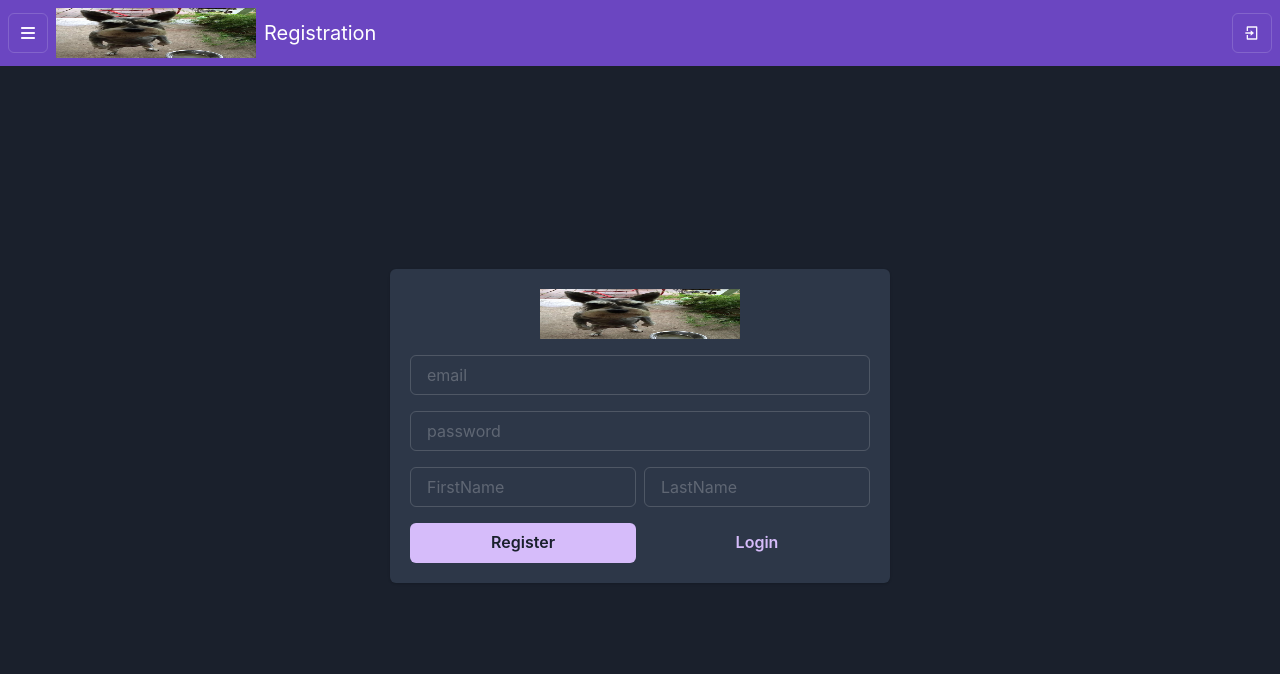
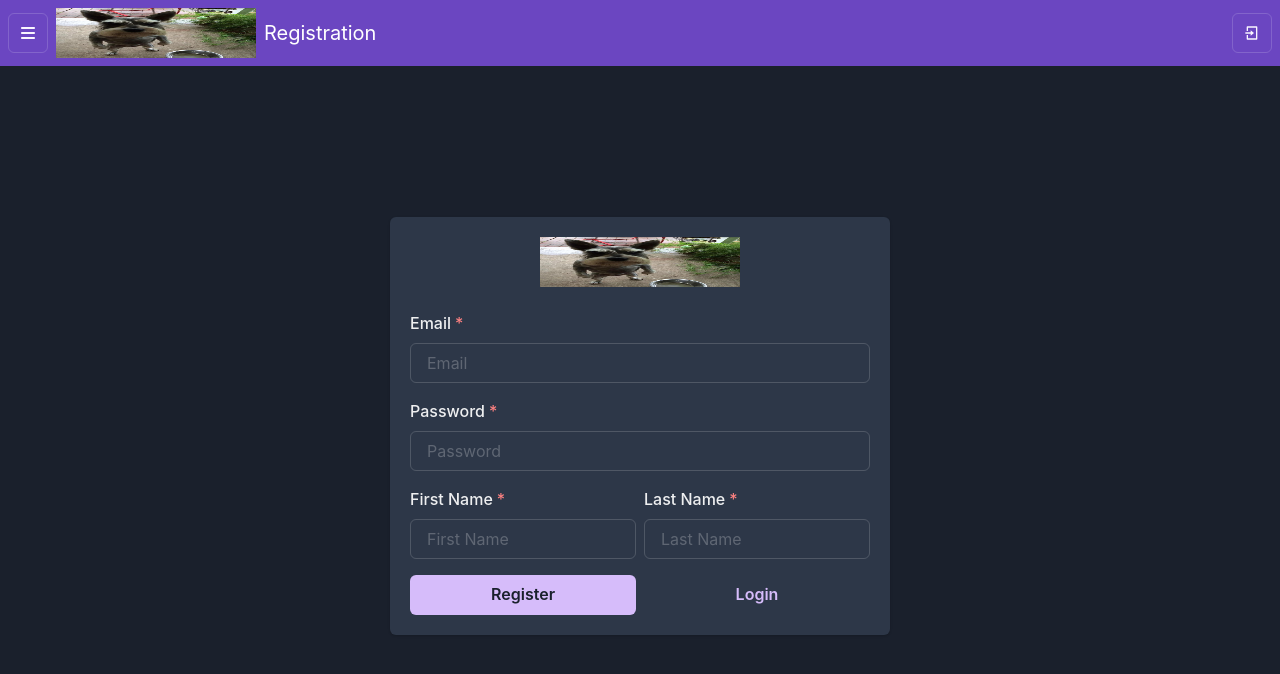
Before and after one commit to 4193883-eng/shed.edu, a React (Vite) app: page /signup in a window 1280 px wide. Shown: the top 674 px of the page. Built offline with nearby package versions, Linux system fonts and the light colour scheme; no server answers.

Commit message:
add yup and hook useFormik Regisetr

```diff
--- /dev/null
+++ b/src/components/auth/InputField.jsx
@@ -0,0 +1,28 @@
+import {
+  FormControl,
+  FormErrorMessage,
+  FormLabel,
+  Input,
+} from '@chakra-ui/react';
+import PropTypes from 'prop-types';
+
+export function InputField({ required, label, disabled, meta, ...inputProps }) {
+  return (
+    <FormControl
+      isRequired={required}
+      isDisabled={disabled}
+      isInvalid={!!meta.error && meta.touched}
+    >
+      <FormLabel>{label}</FormLabel>
+      <Input placeholder="Username" {...inputProps} />
+      <FormErrorMessage>{meta.error}</FormErrorMessage>
+    </FormControl>
+  );
+}
+
+InputField.propTypes = {
+  required: PropTypes.bool,
+  disabled: PropTypes.bool,
+  label: PropTypes.string.isRequired,
+  meta: PropTypes.object.isRequired,
+};
--- a/src/pages/auth/RegisterPage.jsx
+++ b/src/pages/auth/RegisterPage.jsx
@@ -1,3 +1,4 @@
+import { InputField } from '../../components/auth/InputField';
 import { useFormik } from 'formik';
 import * as yup from 'yup';
 import { SiteLogo } from '../../components/SiteLogo';
@@ -15,17 +16,29 @@ import {
 import { Link } from 'react-router-dom';
 
 const validationSchema = yup.object().shape({
-  username: yup
+  email: yup
     .string()
     .min(3)
-    .max(50, 'Username cannot be longer than 50')
-    .required('Username is required'),
+    .max(50, 'Email cannot be longer than 50')
+    .required('Email is required'),
   password: yup.string().min(8).max(255).required('Password is required'),
   firstName: yup.string().required(),
   lastName: yup.string().required(),
 });
 
 export default function RegisterPage() {
+  const formik = useFormik({
+    initialValues: {
+      email: '',
+      password: '',
+      firstName: '',
+      lastName: '',
+    },
+    validationSchema,
+    onSubmit: (values) => {
+      console.log(values);
+    },
+  });
   return (
     <Flex h={'90vh'} justifyContent={'center'} alignItems={'center'}>
       <Card mx={'30%'} w={'500px'}>
@@ -37,11 +50,48 @@ export default function RegisterPage() {
           gap={4}
         >
           <SiteLogo to="/signin">SignIn</SiteLogo>
-          <Input placeholder="email" />
-          <Input placeholder="password" type="password" />
+          <Box
+            mt={'2'}
+            display={'flex'}
+            flexDir={'column'}
+            gap={'4'}
+            justifyContent={'center'}
+            alignItems={'center'}
+          >
+            <InputField
+              required={true}
+              label={'Email'}
+              disabled={false}
+              meta={formik.getFieldMeta('email')}
+              placeholder="Email"
+              {...formik.getFieldProps('email')}
+            />
+            <InputField
+              required={true}
+              label={'Password'}
+              disabled={false}
+              meta={formik.getFieldMeta('password')}
+              placeholder="Password"
+              type="password"
+              {...formik.getFieldProps('password')}
+            />
             <ButtonGroup w={'100%'}>
-            <Input placeholder="FirstName" />
-            <Input placeholder="LastName" />
+              <InputField
+                required={true}
+                label={'First Name'}
+                disabled={false}
+                meta={formik.getFieldMeta('firstName')}
+                placeholder="First Name"
+                {...formik.getFieldProps('firstName')}
+              />
+              <InputField
+                required={true}
+                label={'Last Name'}
+                disabled={false}
+                meta={formik.getFieldMeta('lastName')}
+                placeholder="Last Name"
+                {...formik.getFieldProps('lastName')}
+              />
             </ButtonGroup>
             <ButtonGroup w={'100%'}>
               <Button colorScheme="purple" w={'100%'}>
@@ -57,6 +107,7 @@ export default function RegisterPage() {
                 Login
               </Button>
             </ButtonGroup>
+          </Box>
         </CardBody>
       </Card>
     </Flex>
```
Lines whose indentation alone changed are shown as unchanged.
